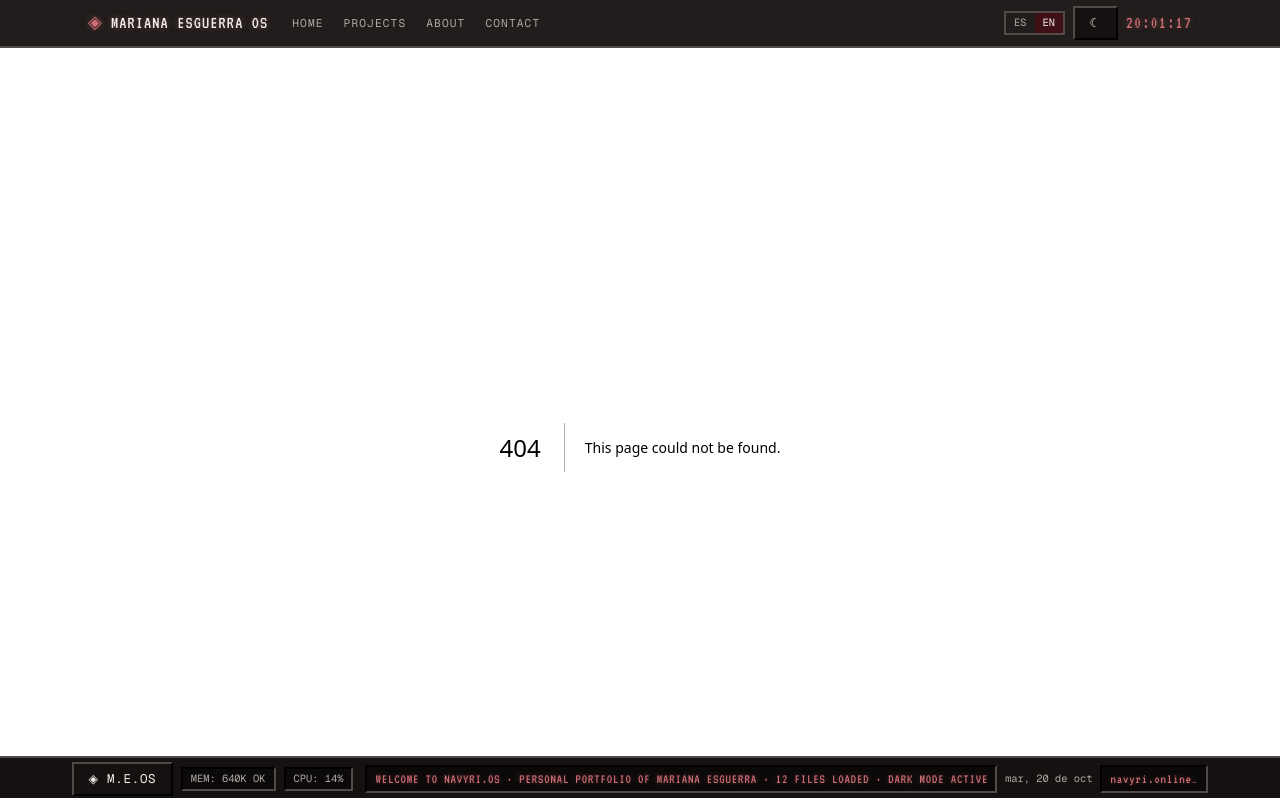
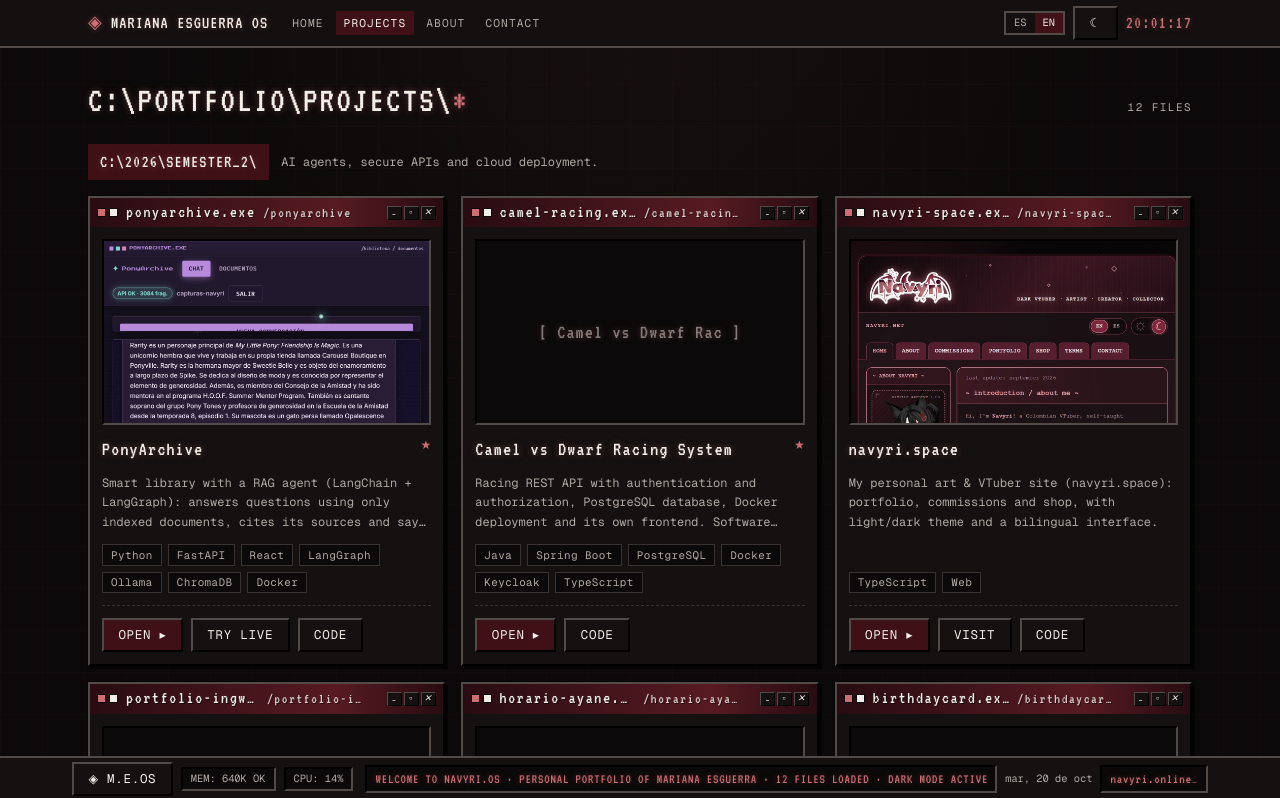
Before and after one commit to navyri/portfolio, a Next.js app: page /proyectos in a window 1280 px wide. Before the commit this address had no page. Shown: the top 798 px of the page. Built offline with nearby package versions, Linux system fonts and the light colour scheme.

Commit message:
v4: sitio multipaginas (/, /proyectos, /acerca con contacto), iconos navegacion, .env.local para Spotify, fix barras en rutas

```diff
--- /dev/null
+++ b/src/app/acerca/page.tsx
@@ -0,0 +1,18 @@
+import type { Metadata } from "next";
+import SobreMi from "@/components/SobreMi";
+import Contacto from "@/components/Contacto";
+
+export const metadata: Metadata = {
+  title: "Acerca de — Mariana Esguerra",
+  description:
+    "Quién soy, en qué trabajo y cómo contactarme: Ingeniería de Sistemas, software e IA.",
+};
+
+export default function PaginaAcerca() {
+  return (
+    <>
+      <SobreMi />
+      <Contacto />
+    </>
+  );
+}
--- a/src/app/page.tsx
+++ b/src/app/page.tsx
@@ -1,15 +1,11 @@
 import Portada from "@/components/Portada";
-import LineaTiempo from "@/components/LineaTiempo";
-import SobreMi from "@/components/SobreMi";
-import Contacto from "@/components/Contacto";
+import Recientes from "@/components/Recientes";
 
 export default function Home() {
   return (
     <>
       <Portada />
-      <LineaTiempo />
-      <SobreMi />
-      <Contacto />
+      <Recientes />
     </>
   );
 }
--- /dev/null
+++ b/src/app/proyectos/page.tsx
@@ -0,0 +1,12 @@
+import type { Metadata } from "next";
+import LineaTiempo from "@/components/LineaTiempo";
+
+export const metadata: Metadata = {
+  title: "Proyectos — Mariana Esguerra",
+  description:
+    "Explorador de proyectos: agentes de IA, aplicaciones full-stack y sistemas de escritorio, por semestre.",
+};
+
+export default function PaginaProyectos() {
+  return <LineaTiempo />;
+}
--- a/src/components/LineaTiempo.tsx
+++ b/src/components/LineaTiempo.tsx
@@ -2,98 +2,17 @@
 
 import Link from "next/link";
 import Ventana from "@/ui/Ventana";
+import TarjetaProyecto from "@/components/TarjetaProyecto";
 import { useIdioma } from "@/i18n/I18nProvider";
-import { grupos, type Proyecto } from "@/data/proyectos";
+import { grupos } from "@/data/proyectos";
 
-function Miniatura({ p }: { p: Proyecto }) {
-  if (p.capturas.length > 0) {
-    return (
-      <div className="marco relative aspect-video overflow-hidden">
-        {/* eslint-disable-next-line @next/next/no-img-element */}
-        <img
-          src={p.capturas[0]}
-          alt={`Captura de ${p.nombre}`}
-          className="h-full w-full object-cover object-top"
-          loading="lazy"
-        />
-      </div>
-    );
-  }
-  return (
-    <div className="marco flex aspect-video items-center justify-center bg-fondo">
-      <span className="texto-crt text-xl text-tenue/70">[ {p.nombre.slice(0, 18)} ]</span>
-    </div>
-  );
-}
-
-function Tarjeta({ p }: { p: Proyecto }) {
-  const { t, idioma } = useIdioma();
-
-  const botones = p.enlaces.map((e) => (
-    <a
-      key={e.url + e.etiquetaEs}
-      href={e.url}
-      target="_blank"
-      rel="noreferrer"
-      className="btn95 px-2 py-1 text-[0.62rem]"
-    >
-      {idioma === "es" ? e.etiquetaEs : e.etiquetaEn}
-    </a>
-  ));
-
-  return (
-    <Ventana
-      titulo={`${p.slug}.exe`}
-      ruta={p.tipo === "web" ? `/${p.slug}` : ".jar"}
-      className="flex h-full flex-col"
-    >
-      <div className="flex flex-1 flex-col gap-3 p-3">
-        <Miniatura p={p} />
-
-        <div className="flex items-start justify-between gap-2">
-          <h3 className="texto-crt text-xl leading-tight text-tinta">{p.nombre}</h3>
-          {p.destacado && (
-            <span className="shrink-0 text-xs text-acento" title="★">
-              ★
-            </span>
-          )}
-        </div>
-
-        <p className="line-clamp-3 text-xs leading-relaxed text-tenue">
-          {idioma === "es" ? p.resumenEs : p.resumenEn}
-        </p>
-
-        <div className="mt-auto flex flex-wrap gap-1.5">
-          {p.tecnologias.map((tec) => (
-            <span key={tec} className="chip95">
-              {tec}
-            </span>
-          ))}
-        </div>
-
-        <div className="flex flex-wrap gap-2 border-t border-dashed border-borde pt-3">
-          <Link href={`/proyectos/${p.slug}`} className="btn95 btn95-primario px-2 py-1 text-[0.62rem]">
-            {t("abrir")}
-          </Link>
-          {p.porConfirmar ? (
-            <span className="self-center text-[0.65rem] italic text-tenue">
-              {t("porConfirmar")}
-            </span>
-          ) : (
-            botones
-          )}
-        </div>
-      </div>
-    </Ventana>
-  );
-}
-
+/** Explorador completo: todos los proyectos por semestre. */
 export default function LineaTiempo() {
   const { t, idioma } = useIdioma();
   const total = grupos.reduce((n, g) => n + g.proyectos.length, 0);
 
   return (
-    <section id="proyectos" className="pt-14">
+    <section id="proyectos" className="pt-8">
       <div className="mb-6 flex flex-wrap items-baseline justify-between gap-2">
         <h2 className="texto-crt text-3xl text-tinta sm:text-4xl">
           {t("rutaProyectos")}
@@ -119,12 +38,18 @@ export default function LineaTiempo() {
 
             <div className="grid gap-4 sm:grid-cols-2 lg:grid-cols-3">
               {g.proyectos.map((p) => (
-                <Tarjeta key={p.slug} p={p} />
+                <TarjetaProyecto key={p.slug} p={p} />
               ))}
             </div>
           </div>
         ))}
       </div>
+
+      <div className="mt-10">
+        <Link href="/" className="btn95">
+          ◀ {t("volverHome")}
+        </Link>
+      </div>
     </section>
   );
 }
--- a/src/components/MenuBar.tsx
+++ b/src/components/MenuBar.tsx
@@ -2,18 +2,20 @@
 
 import { useEffect, useState } from "react";
 import Link from "next/link";
+import { usePathname } from "next/navigation";
 import { useIdioma } from "@/i18n/I18nProvider";
 
 const enlaces = [
   { href: "/", clave: "navInicio" as const },
-  { href: "/#proyectos", clave: "navProyectos" as const },
-  { href: "/#acerca", clave: "navSobre" as const },
-  { href: "/#contacto", clave: "navContacto" as const },
+  { href: "/proyectos", clave: "navProyectos" as const },
+  { href: "/acerca", clave: "navSobre" as const },
+  { href: "/acerca#contacto", clave: "navContacto" as const },
 ];
 
 /** Barra de menú superior: el "taskbar" del sistema operativo. */
 export default function MenuBar() {
   const { idioma, setIdioma, t, tema, alternarTema } = useIdioma();
+  const ruta = usePathname();
   const [hora, setHora] = useState("--:--:--");
 
   useEffect(() => {
@@ -48,15 +50,24 @@ export default function MenuBar() {
         </Link>
 
         <nav className="flex items-center gap-1 overflow-x-auto">
-          {enlaces.map((e) => (
-            <a
-              key={e.href}
-              href={e.href}
-              className="shrink-0 px-2 py-1 text-[0.7rem] uppercase tracking-widest text-tenue hover:bg-vino hover:text-tinta"
-            >
-              {t(e.clave)}
-            </a>
-          ))}
+          {enlaces.map((e) => {
+            const activo =
+              e.href === "/" ? ruta === "/" : ruta.startsWith(e.href.split("#")[0]);
+            return (
+              <Link
+                key={e.href}
+                href={e.href}
+                className={`shrink-0 px-2 py-1 text-[0.7rem] uppercase tracking-widest ${
+                  activo
+                    ? "bg-vino-alto text-tinta"
+                    : "text-tenue hover:bg-vino hover:text-tinta"
+                }`}
+                aria-current={activo ? "page" : undefined}
+              >
+                {t(e.clave)}
+              </Link>
+            );
+          })}
         </nav>
 
         <div className="ml-auto flex shrink-0 items-center gap-2">
--- a/src/components/Portada.tsx
+++ b/src/components/Portada.tsx
@@ -1,5 +1,6 @@
 "use client";
 
+import Link from "next/link";
 import { useEffect, useState } from "react";
 import Ventana from "@/ui/Ventana";
 import NowPlaying from "@/components/NowPlaying";
@@ -40,20 +41,20 @@ function Relojes() {
 function IconosEscritorio() {
   const { t } = useIdioma();
   const iconos = [
-    { href: "#proyectos", emoji: "🖥️", texto: t("iconProyectos") },
-    { href: "#acerca", emoji: "📁", texto: t("iconAcerca") },
-    { href: "#contacto", emoji: "✉️", texto: t("iconContacto") },
+    { href: "/proyectos", emoji: "🖥️", texto: t("iconProyectos") },
+    { href: "/acerca", emoji: "📁", texto: t("iconAcerca") },
+    { href: "/acerca#contacto", emoji: "✉️", texto: t("iconContacto") },
     { href: "#musica", emoji: "🎵", texto: t("iconMusica") },
   ];
   return (
     <aside className="flex flex-row gap-1 overflow-x-auto pt-2 pb-1 lg:flex-col lg:overflow-visible" aria-label="Escritorio">
       {iconos.map((i) => (
-        <a key={i.href} href={i.href} className="icono-escritorio shrink-0">
+        <Link key={i.href} href={i.href} className="icono-escritorio shrink-0">
           <span className="icono-caja" aria-hidden>
             {i.emoji}
           </span>
           <span className="icono-texto">{i.texto}</span>
-        </a>
+        </Link>
       ))}
     </aside>
   );
@@ -105,12 +106,12 @@ export default function Portada() {
                   {idioma === "es" ? perfil.taglineEs : perfil.taglineEn}
                 </p>
                 <div className="mt-6 flex flex-wrap gap-3">
-                  <a href="#proyectos" className="btn95 btn95-primario">
+                  <Link href="/proyectos" className="btn95 btn95-primario">
                     ▶ {t("verProyectos")} ({totalProyectos})
-                  </a>
-                  <a href="#contacto" className="btn95">
+                  </Link>
+                  <Link href="/acerca#contacto" className="btn95">
                     ✉ {t("contactar")}
-                  </a>
+                  </Link>
                 </div>
               </div>
 
--- a/src/components/ProyectoDetalle.tsx
+++ b/src/components/ProyectoDetalle.tsx
@@ -1,5 +1,6 @@
 "use client";
 
+import Link from "next/link";
 import Ventana from "@/ui/Ventana";
 import { useIdioma } from "@/i18n/I18nProvider";
 import { grupos, porSlug } from "@/data/proyectos";
@@ -44,9 +45,9 @@ export default function ProyectoDetalle({ slug }: { slug: string }) {
   return (
     <div className="space-y-5 pt-6">
       <div className="flex flex-wrap items-center justify-between gap-3">
-        <a href="/" className="btn95">
-          {t("volver")}
-        </a>
+        <Link href="/proyectos" className="btn95">
+          {t("volverProyectos")}
+        </Link>
         <span className="etiqueta">C:\PORTAFOLIO\{p.slug.toUpperCase()}\</span>
       </div>
 
@@ -149,7 +150,7 @@ cd ${p.enlaces.find((e) => e.tipo === "repo")?.url.split("/").pop() ?? p.slug}
       </div>
 
       {/* Capturas */}
-      <Ventana titulo={t("capturasTit")} ruta="C:\\CAPTURAS">
+      <Ventana titulo={t("capturasTit")} ruta={"C:\\CAPTURAS"}>
         {p.capturas.length > 0 ? (
           <div className="grid gap-3 p-3 sm:grid-cols-2">
             {p.capturas.map((c) => (
--- /dev/null
+++ b/src/components/Recientes.tsx
@@ -0,0 +1,36 @@
+"use client";
+
+import Link from "next/link";
+import Ventana from "@/ui/Ventana";
+import TarjetaProyecto from "@/components/TarjetaProyecto";
+import { useIdioma } from "@/i18n/I18nProvider";
+import { grupos, totalProyectos } from "@/data/proyectos";
+
+/** Ventana "RECIENTES" del inicio: proyectos destacados. */
+export default function Recientes() {
+  const { t } = useIdioma();
+  const destacados = grupos
+    .flatMap((g) => g.proyectos)
+    .filter((p) => p.destacado)
+    .slice(0, 3);
+
+  return (
+    <section className="pt-4">
+      <Ventana titulo="RECIENTES.EXE" ruta={"C:\\DESTACADOS"}>
+        <div className="p-3">
+          <div className="mb-3 flex flex-wrap items-center justify-between gap-2">
+            <span className="etiqueta">{t("recientesIntro")}</span>
+            <Link href="/proyectos" className="btn95 px-2 py-1 text-[0.62rem]">
+              {t("verTodos")} ({totalProyectos}) ▸
+            </Link>
+          </div>
+          <div className="grid gap-4 sm:grid-cols-2 lg:grid-cols-3">
+            {destacados.map((p) => (
+              <TarjetaProyecto key={p.slug} p={p} />
+            ))}
+          </div>
+        </div>
+      </Ventana>
+    </section>
+  );
+}
--- a/src/components/SobreMi.tsx
+++ b/src/components/SobreMi.tsx
@@ -23,7 +23,7 @@ export default function SobreMi() {
 
   return (
     <section id="acerca" className="pt-14">
-      <Ventana titulo={t("acercaTitulo")} ruta="C:\\USERS\\MARIANA\\DOCS">
+      <Ventana titulo={t("acercaTitulo")} ruta={"C:\\USERS\\MARIANA\\DOCS"}>
         <div className="grid gap-6 p-4 sm:p-6 lg:grid-cols-[auto_1.4fr_auto]">
           {/* Avatar + ficha */}
           <div className="mx-auto w-full max-w-[240px]">
--- /dev/null
+++ b/src/components/TarjetaProyecto.tsx
@@ -0,0 +1,95 @@
+"use client";
+
+import Link from "next/link";
+import Ventana from "@/ui/Ventana";
+import { useIdioma } from "@/i18n/I18nProvider";
+import type { Proyecto } from "@/data/proyectos";
+
+function Miniatura({ p }: { p: Proyecto }) {
+  if (p.capturas.length > 0) {
+    return (
+      <div className="marco relative aspect-video overflow-hidden">
+        {/* eslint-disable-next-line @next/next/no-img-element */}
+        <img
+          src={p.capturas[0]}
+          alt={`Captura de ${p.nombre}`}
+          className="h-full w-full object-cover object-top"
+          loading="lazy"
+        />
+      </div>
+    );
+  }
+  return (
+    <div className="marco flex aspect-video items-center justify-center bg-fondo">
+      <span className="texto-crt text-xl text-tenue/70">
+        [ {p.nombre.slice(0, 18)} ]
+      </span>
+    </div>
+  );
+}
+
+/** Tarjeta-ventana de proyecto (la usan el explorador y los recientes). */
+export default function TarjetaProyecto({ p }: { p: Proyecto }) {
+  const { t, idioma } = useIdioma();
+
+  const botones = p.enlaces.map((e) => (
+    <a
+      key={e.url + e.etiquetaEs}
+      href={e.url}
+      target="_blank"
+      rel="noreferrer"
+      className="btn95 px-2 py-1 text-[0.62rem]"
+    >
+      {idioma === "es" ? e.etiquetaEs : e.etiquetaEn}
+    </a>
+  ));
+
+  return (
+    <Ventana
+      titulo={`${p.slug}.exe`}
+      ruta={p.tipo === "web" ? `/${p.slug}` : ".jar"}
+      className="tarjeta-hover flex h-full flex-col"
+    >
+      <div className="flex flex-1 flex-col gap-3 p-3">
+        <Miniatura p={p} />
+
+        <div className="flex items-start justify-between gap-2">
+          <h3 className="texto-crt text-xl leading-tight text-tinta">{p.nombre}</h3>
+          {p.destacado && (
+            <span className="shrink-0 text-xs text-acento" title="★">
+              ★
+            </span>
+          )}
+        </div>
+
+        <p className="line-clamp-3 text-xs leading-relaxed text-tenue">
+          {idioma === "es" ? p.resumenEs : p.resumenEn}
+        </p>
+
+        <div className="mt-auto flex flex-wrap gap-1.5">
+          {p.tecnologias.map((tec) => (
+            <span key={tec} className="chip95">
+              {tec}
+            </span>
+          ))}
+        </div>
+
+        <div className="flex flex-wrap gap-2 border-t border-dashed border-borde pt-3">
+          <Link
+            href={`/proyectos/${p.slug}`}
+            className="btn95 btn95-primario px-2 py-1 text-[0.62rem]"
+          >
+            {t("abrir")}
+          </Link>
+          {p.porConfirmar ? (
+            <span className="self-center text-[0.65rem] italic text-tenue">
+              {t("porConfirmar")}
+            </span>
+          ) : (
+            botones
+          )}
+        </div>
+      </div>
+    </Ventana>
+  );
+}
--- a/src/i18n/diccionario.ts
+++ b/src/i18n/diccionario.ts
@@ -72,7 +72,10 @@ export const diccionario = {
     gracias: "¡Gracias! Escríbeme :)",
     correo: "Correo",
     // Detalle
-    volver: "◀ Volver al escritorio",
+    recientesIntro: "Últimos proyectos destacados",
+    verTodos: "Ver todos",
+    volverProyectos: "◀ Volver al explorador",
+    volver: "◀ Volver",
     ficha: "FICHA_TECNICA.DAT",
     campoAnio: "Año",
     campoTipo: "Tipo",
@@ -166,7 +169,10 @@ export const diccionario = {
     talvez: "I'm interested",
     gracias: "Thank you! Write to me :)",
     correo: "Email",
-    volver: "◀ Back to desktop",
+    recientesIntro: "Latest featured projects",
+    verTodos: "See all",
+    volverProyectos: "◀ Back to explorer",
+    volver: "◀ Back",
     ficha: "SPECS.DAT",
     campoAnio: "Year",
     campoTipo: "Type",
```
